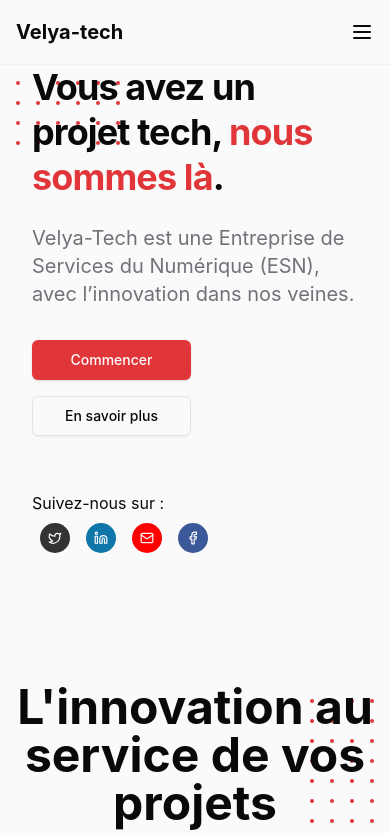
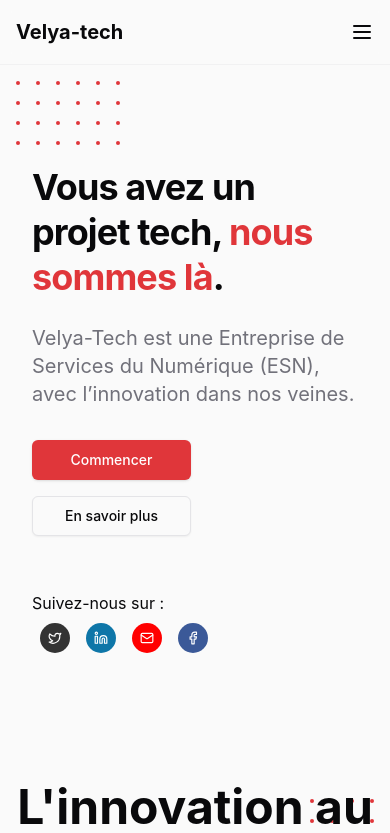
Before and after one commit to Julio23F/velya, a Next.js app: page / in a window 390 px wide. Shown: the top 833 px of the page. Built offline with nearby package versions, Linux system fonts and the light colour scheme; a web font is replaced by a local one.

Commit message:
UI: add technos-section

```diff
--- a/src/components/hero-section.tsx
+++ b/src/components/hero-section.tsx
@@ -52,7 +52,7 @@
           <div className="flex flex-col items-start justify-center">
             <h1
               ref={titleRef}
-              className="mb-6 max-w-3xl text-4xl font-bold leading-tight tracking-tight"
+              className="mt-[100px] sm:mt-0 mb-6 max-w-3xl text-4xl font-bold leading-tight tracking-tight"
             >
               Vous avez un projet tech,{" "}
               <span className="text-primary">nous sommes là</span>.
```
